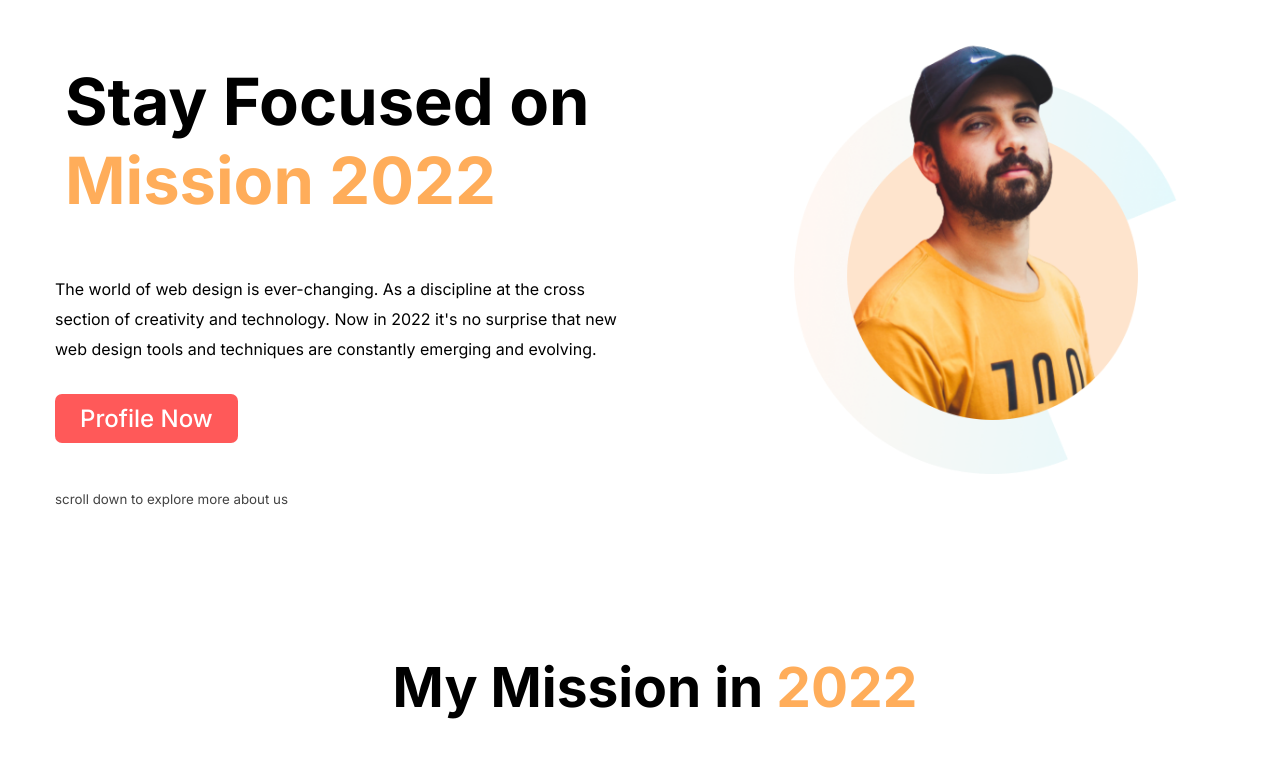
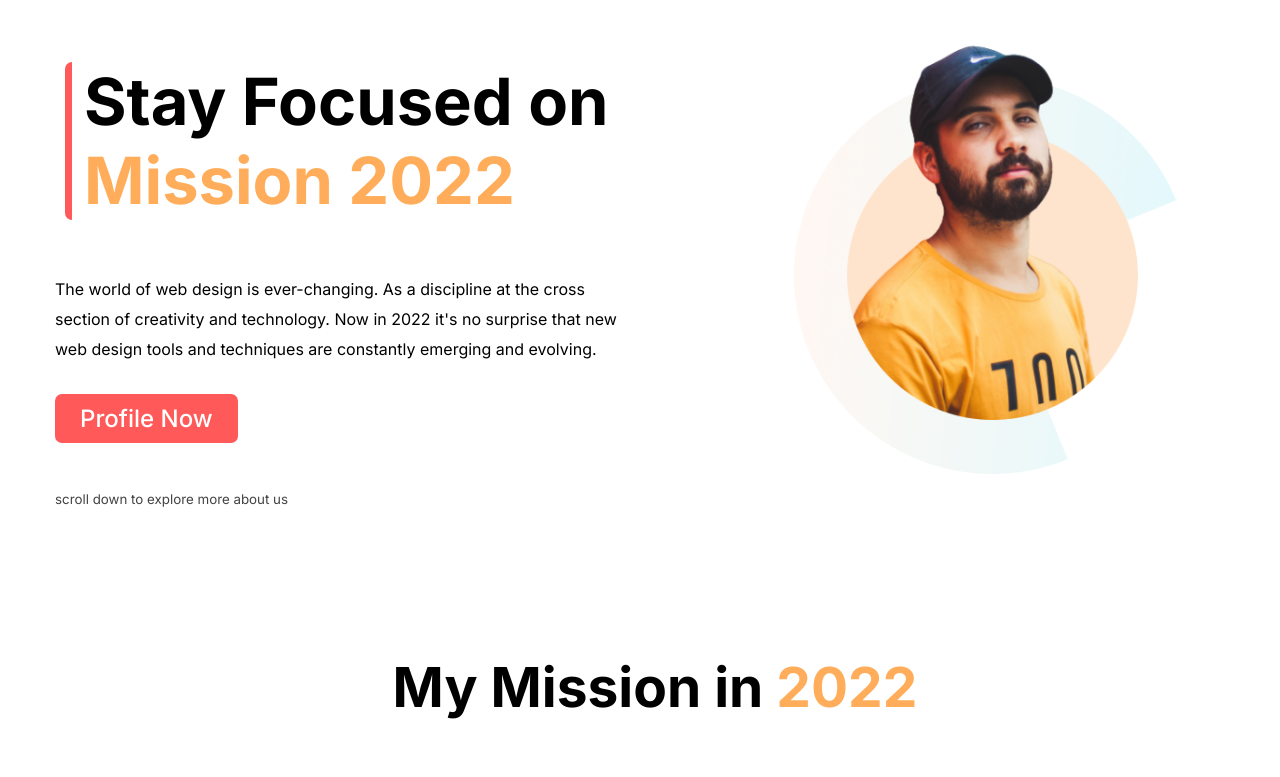
Before and after one commit to ProgramerPritom/Mission-2022-project, a plain HTML site: page index.html in a window 1280 px wide. Shown: the top 777 px of the page. Drawn offline with Linux system fonts and the light colour scheme.

Commit message:
finally all added

```diff
--- a/index.html
+++ b/index.html
@@ -92,7 +92,7 @@
 
 <footer class="footer-area">
     <h1>Mission <span class="mission-text-2">2022</span></h1>
-    <p>Hard work, Perseverance, and Determination for 2022</p>
+    <p><small>Hard work, Perseverance, and Determination for 2022</small></p>
 </footer>
 
 
--- a/style.css
+++ b/style.css
@@ -10,12 +10,13 @@ body{
 }
 .header-text-area h1{
     font-size: 65px;
-    /* border-left: 7px solid #FF5959; */
-    /* border-radius: 7px; */
-    /* padding-left: 12px;*/
-    position: relative;
-    margin-left: 10px;
+     border-left: 7px solid #FF5959;
+     border-radius: 7px;
+     padding-left: 12px;
+    /* position: relative;  */
+     margin-left: 10px;
 }
+/*
 .header-text-area h1 ::after{
     content: "";
     display: block;
@@ -27,7 +28,7 @@ body{
     position: absolute;
     border-radius: 3px;
 }
-
+*/
 .mission-text{
     color: #FFAD5A;
 }
```
